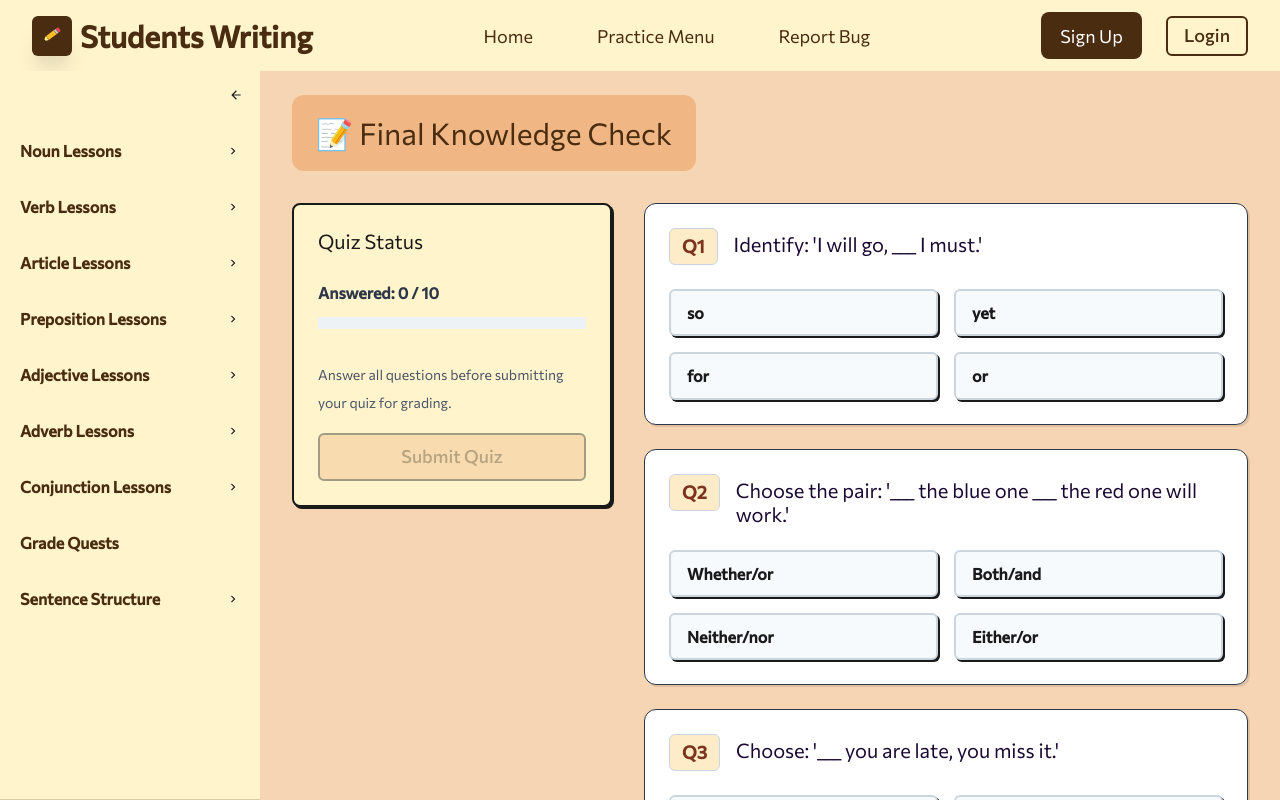
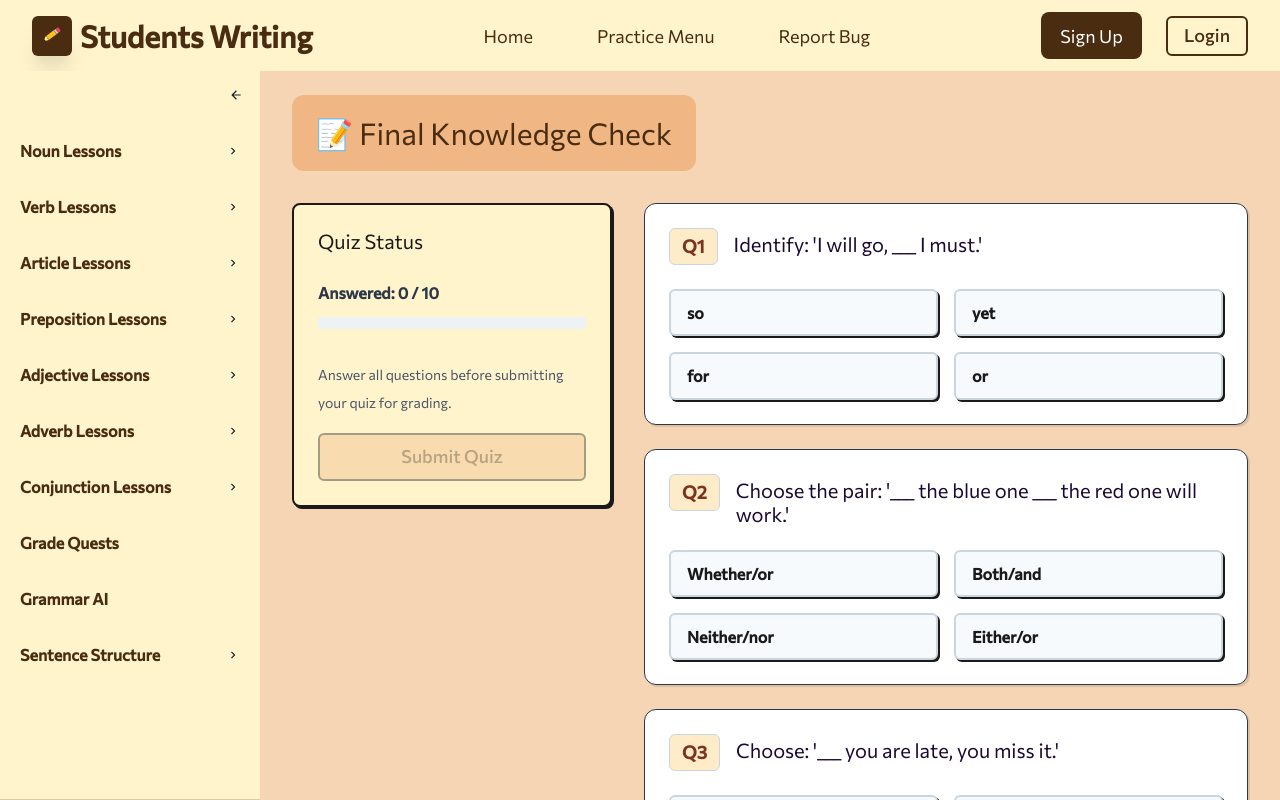
Before and after one commit to BloodNoon/grammar-ai, a React (Create React App) app in the folder client/: page /conjunction-quiz in a window 1280 px wide. Built offline with nearby package versions, Linux system fonts and the light colour scheme.

Commit message:
Update Sidebar.js

```diff
--- a/client/src/components/Sidebar.js
+++ b/client/src/components/Sidebar.js
@@ -106,6 +106,14 @@
     isLink: true,
     to: "/grade-quests",
   },
+
+  {
+  title: "Grammar AI",
+  isLink: true,
+  to: "/grammar-ai",
+},
+
+
   {
     title: "Sentence Structure",
     items: [
```
